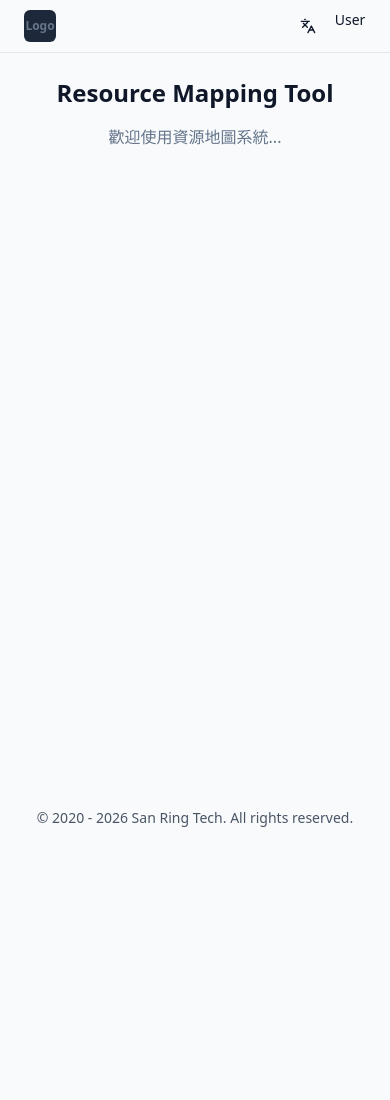
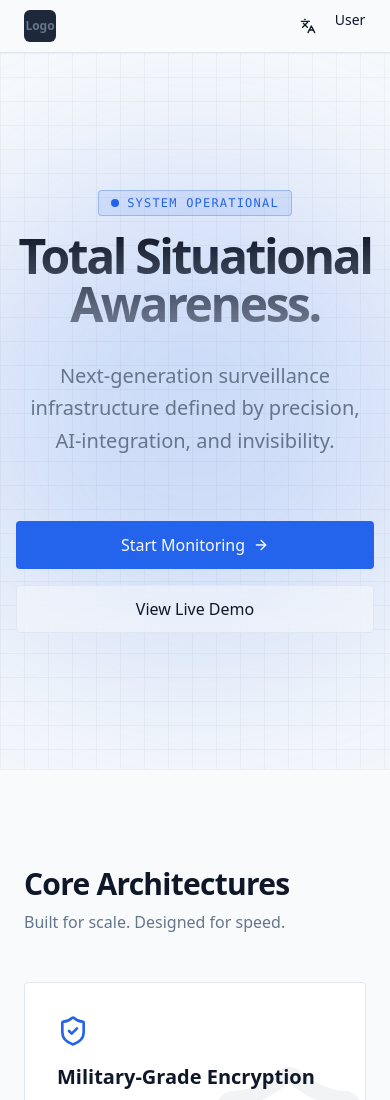
Before and after one commit to jack755051/resource-mapping, a Next.js app: page / in a window 390 px wide. Shown: the top 1100 px of the page. Before the commit the page ends 844 px from the top, so only its background shows below. Built offline with nearby package versions, Linux system fonts and the light colour scheme.

Commit message:
feature:建立第一版

```diff
--- a/src/app/page.tsx
+++ b/src/app/page.tsx
@@ -1,11 +1,164 @@
+import { ArrowRight, ShieldCheck, Activity, Eye, Server } from 'lucide-react';
+import Link from 'next/link';
+
 export default function Home() {
+
+
   return (
-    // 這裡只需要處理頁面內部的排版
-    // 外層已經有 flex-col 和 min-h-screen 了
-    <div className="home__page__content flex flex-col items-center justify-center p-6 h-full">
-      <h1 className="text-2xl font-bold">Resource Mapping Tool</h1>
-      {/* 你的其他主要內容放這裡 */}
-      <p className="mt-4 text-muted-foreground">歡迎使用資源地圖系統...</p>
+    <div className="flex flex-col min-h-screen">
+
+      {/* -----------------------------------------------------------------
+          SECTION A: HERO - The Omni-Watch
+          利用 relative + overflow-hidden 創造深邃感
+          加入 animate-scan 營造監控氛圍
+      ----------------------------------------------------------------- */}
+      <section className="relative w-full h-[85vh] flex flex-col items-center justify-center overflow-hidden border-b border-border/50">
+
+        {/* 背景特效層 */}
+        <div className="absolute inset-0 bg-background z-0">
+          {/* 網格背景 (Grid Pattern) */}
+          <div className="absolute inset-0 bg-[linear-gradient(to_right,#80808012_1px,transparent_1px),linear-gradient(to_bottom,#80808012_1px,transparent_1px)] bg-[size:24px_24px]" />
+
+          {/* 雷達掃描光束 (呼叫我們剛設定的 scan 動畫) */}
+          <div className="absolute inset-0 bg-gradient-to-b from-transparent via-primary/5 to-transparent h-[200%] w-full animate-scan opacity-30 pointer-events-none" />
+
+          {/* 中心光暈 */}
+          <div className="absolute top-1/2 left-1/2 -translate-x-1/2 -translate-y-1/2 w-[500px] h-[500px] bg-primary/20 blur-[100px] rounded-full" />
+        </div>
+
+        {/* 內容層 */}
+        <div className="relative z-10 text-center px-4 max-w-4xl mx-auto space-y-8">
+          <div className="inline-flex items-center gap-2 px-3 py-1 rounded border border-primary/30 bg-primary/10 text-primary text-xs font-mono tracking-widest uppercase mb-4 animate-pulse-slow">
+            <span className="w-2 h-2 rounded-full bg-primary" />
+            System Operational
+          </div>
+
+          <h1 className="text-5xl md:text-7xl font-bold tracking-tighter text-transparent bg-clip-text bg-gradient-to-b from-foreground to-foreground/50">
+            Total Situational <br /> Awareness.
+          </h1>
+
+          <p className="text-xl text-muted-foreground max-w-2xl mx-auto leading-relaxed">
+            Next-generation surveillance infrastructure defined by precision, AI-integration, and invisibility.
+          </p>
+
+          <div className="flex flex-col sm:flex-row gap-4 justify-center pt-8">
+            <Link
+              href="/solutions"
+              className="inline-flex items-center justify-center h-12 px-8 rounded bg-primary text-primary-foreground font-medium transition-all hover:opacity-90 hover:scale-105"
+            >
+              Start Monitoring
+              <ArrowRight className="ml-2 w-4 h-4" />
+            </Link>
+
+            <Link
+              href="/demo"
+              className="inline-flex items-center justify-center h-12 px-8 rounded border border-border bg-background/50 backdrop-blur hover:bg-muted/50 font-medium transition-colors"
+            >
+              View Live Demo
+            </Link>
+          </div>
+        </div>
+      </section>
+
+      {/* -----------------------------------------------------------------
+          SECTION B: BENTO GRID - Modular Defense
+          模擬監控室的多螢幕佈局
+      ----------------------------------------------------------------- */}
+      <section className="py-24 px-6 md:px-12 max-w-7xl mx-auto w-full">
+        <div className="mb-12">
+          <h2 className="text-3xl font-bold tracking-tight mb-2">Core Architectures</h2>
+          <p className="text-muted-foreground">Built for scale. Designed for speed.</p>
+        </div>
+
+        <div className="grid grid-cols-1 md:grid-cols-3 gap-4 auto-rows-[250px]">
+
+          {/* 大格子 (跨兩列) */}
+          <div className="md:col-span-2 row-span-1 rounded border border-border bg-card p-8 flex flex-col justify-between group overflow-hidden relative hover:border-primary/50 transition-colors">
+            <div className="relative z-10">
+              <ShieldCheck className="w-8 h-8 text-primary mb-4" />
+              <h3 className="text-xl font-bold">Military-Grade Encryption</h3>
+              <p className="text-muted-foreground mt-2 text-sm">End-to-end data protection standards.</p>
+            </div>
+            {/* 裝飾用的背景圖示或線條 */}
+            <div className="absolute right-[-20px] bottom-[-20px] opacity-5 group-hover:opacity-10 transition-opacity">
+              <ShieldCheck className="w-48 h-48" />
+            </div>
+          </div>
+
+          {/* 小格子 */}
+          <div className="rounded border border-border bg-card p-8 flex flex-col justify-between hover:border-primary/50 transition-colors">
+            <Activity className="w-8 h-8 text-secondary mb-4" /> {/* 用 Secondary 色 */}
+            <div>
+              <h3 className="text-xl font-bold">Real-time Analytics</h3>
+              <p className="text-muted-foreground mt-2 text-sm">0.2ms latency detection.</p>
+            </div>
+          </div>
+
+          {/* 小格子 */}
+          <div className="rounded border border-border bg-card p-8 flex flex-col justify-between hover:border-primary/50 transition-colors">
+            <Server className="w-8 h-8 text-primary mb-4" />
+            <div>
+              <h3 className="text-xl font-bold">Edge Computing</h3>
+              <p className="text-muted-foreground mt-2 text-sm">Process data locally.</p>
+            </div>
+          </div>
+
+          {/* 大格子 (跨兩列) */}
+          <div className="md:col-span-2 rounded border border-border bg-card p-8 flex flex-col justify-between relative overflow-hidden hover:border-primary/50 transition-colors">
+            <div className="relative z-10">
+              <Eye className="w-8 h-8 text-primary mb-4" />
+              <h3 className="text-xl font-bold">Computer Vision AI</h3>
+              <p className="text-muted-foreground mt-2 text-sm">Behavioral analysis and object recognition.</p>
+            </div>
+            <div className="absolute inset-0 bg-gradient-to-r from-transparent via-primary/5 to-transparent w-[200%] animate-scan pointer-events-none" />
+          </div>
+
+        </div>
+      </section>
+
+      {/* -----------------------------------------------------------------
+          SECTION C: DATA STRIP - Trust in Numbers
+          單色背景，強調數據
+      ----------------------------------------------------------------- */}
+      <section className="border-y border-border/50 bg-muted/20 py-16">
+        <div className="max-w-7xl mx-auto px-6 grid grid-cols-2 md:grid-cols-4 gap-8 text-center">
+          {[
+            { label: "Active Sensors", value: "50,000+" },
+            { label: "Data Processed", value: "2PB/Day" },
+            { label: "Uptime Guaranteed", value: "99.99%" },
+            { label: "Global Partners", value: "120+" },
+          ].map((stat, i) => (
+            <div key={i} className="flex flex-col items-center">
+              <span className="text-3xl md:text-4xl font-bold tracking-tight text-foreground font-mono">
+                {stat.value}
+              </span>
+              <span className="text-xs uppercase tracking-widest text-muted-foreground mt-2">
+                {stat.label}
+              </span>
+            </div>
+          ))}
+        </div>
+      </section>
+
+      {/* -----------------------------------------------------------------
+          SECTION D: CTA - Final Command
+      ----------------------------------------------------------------- */}
+      <section className="py-32 px-6 text-center">
+        <div className="max-w-3xl mx-auto space-y-8">
+          <h2 className="text-3xl md:text-5xl font-bold tracking-tight">
+            Ready to secure your perimeter?
+          </h2>
+          <p className="text-muted-foreground text-lg">
+            Consult with our security architects today.
+          </p>
+          <div className="flex justify-center gap-4">
+            <button className="px-8 py-3 bg-primary text-primary-foreground font-bold rounded hover:bg-primary/90 transition-colors">
+              Contact Sales
+            </button>
+          </div>
+        </div>
+      </section>
+
     </div>
   );
 }
```
Also changed, not shown: src/hooks/useIcon.ts (+12 -0 lines).
